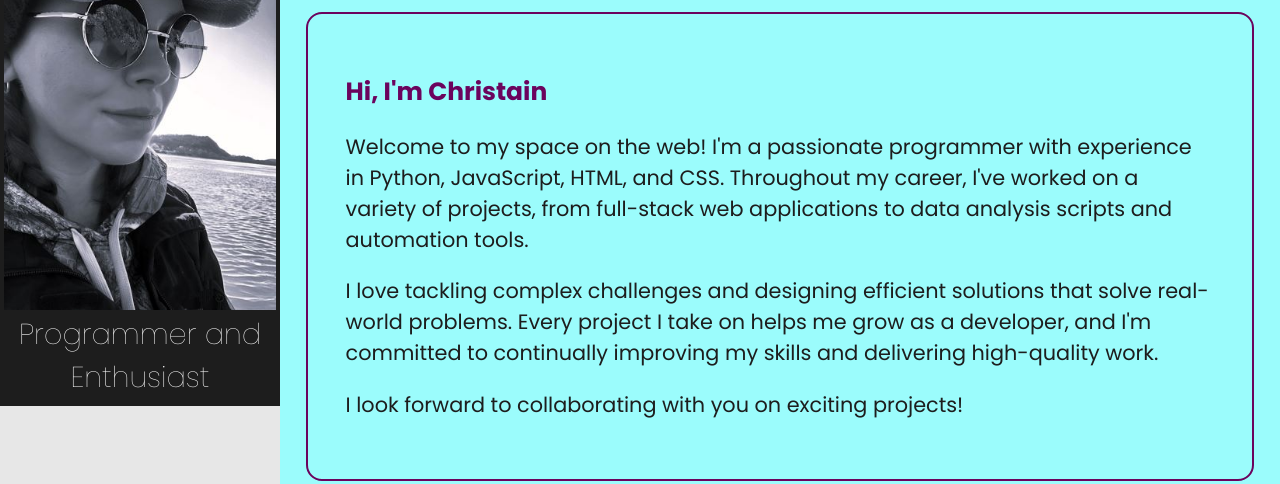
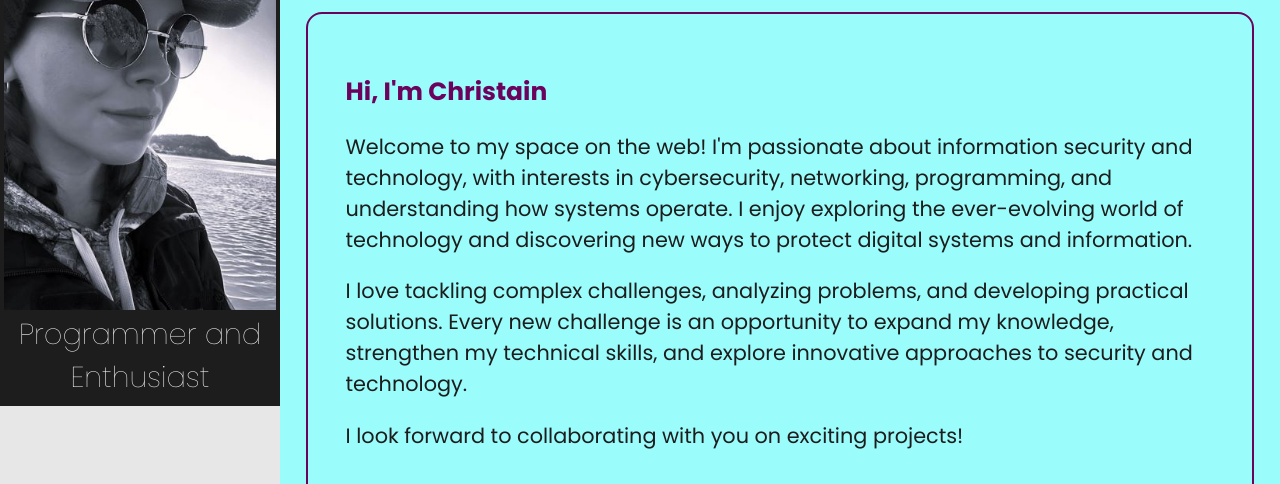
Before and after one commit to cpellicore/cpellicore.github.io, a plain HTML site: page index.html in a window 1280 px wide. Shown: the part 174-658 px from the top of the page. Drawn offline with Linux system fonts and the light colour scheme.

Commit message:
Update index.html
changed greeting from just program focused to allow room for Sec

```diff
--- a/index.html
+++ b/index.html
@@ -51,9 +51,8 @@
 	<main>
 		<div id="welcome">
 			<p><span class="action">Hi, I'm Christain</span></p>
-			<p>Welcome to my space on the web! I'm a passionate programmer with experience in Python, JavaScript, HTML, and CSS. Throughout my career, I've worked on a variety of projects, from full-stack web applications to data analysis scripts and automation tools.</p>
-			<p>I love tackling complex challenges and designing efficient solutions that solve real-world problems.
-				Every project I take on helps me grow as a developer, and I'm committed to continually improving my skills and delivering high-quality work.</p>
+			<p>Welcome to my space on the web! I'm passionate about information security and technology, with interests in cybersecurity, networking, programming, and understanding how systems operate. I enjoy exploring the ever-evolving world of technology and discovering new ways to protect digital systems and information.</p>
+			<p>I love tackling complex challenges, analyzing problems, and developing practical solutions. Every new challenge is an opportunity to expand my knowledge, strengthen my technical skills, and explore innovative approaches to security and technology.</p>
 				<p>I look forward to collaborating with you on exciting projects!</p>
 		</div>
 	</main>
```
